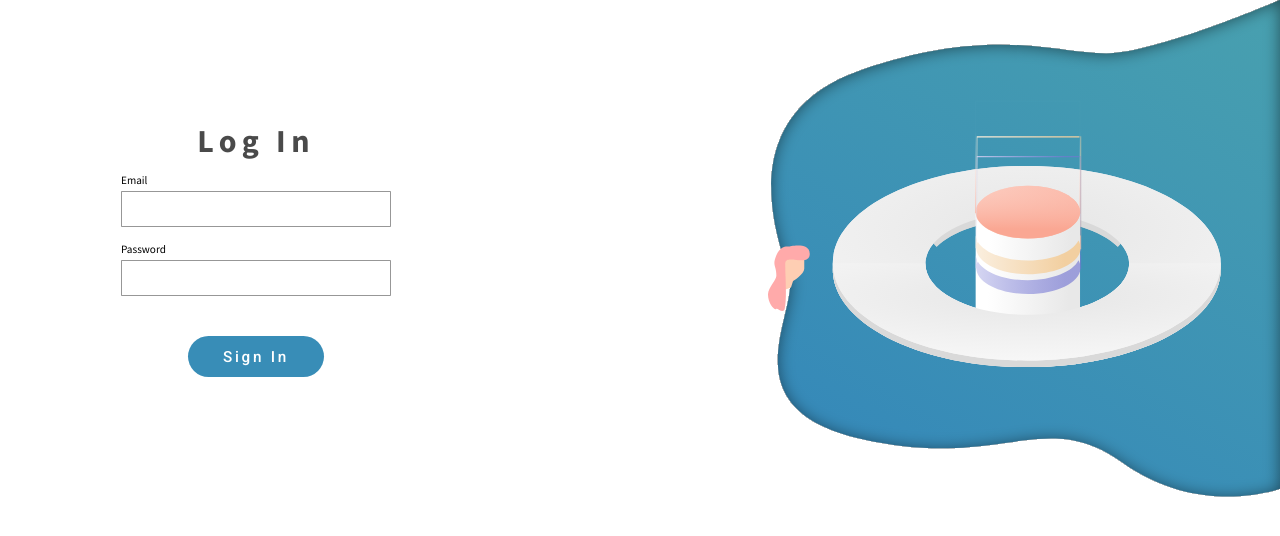
After one commit to grahamhoyes/makeuoft-site-2.0, a Flask app: page /auth/login in a window 1280 px wide. The commit adds this page. Shown: the top 536 px of the page. Run offline with Flask 2, Linux system fonts and the light colour scheme.

Commit message:
Added user login functionality and migrated db to that

```diff
--- /dev/null
+++ b/application/auth/controllers.py
@@ -0,0 +1,55 @@
+from flask import request, render_template, flash, session, redirect, url_for, jsonify, make_response
+from application.db_models import *
+from application.auth.forms import RegistrationForm, LoginForm # import the SearchForm, SelectTableForm, ChooseColumnsForm classes from forms.py
+
+# Import the admin Blueprint from admin/__init__.py
+from application.auth import auth
+from application import db
+from sqlalchemy.sql import func
+from sqlalchemy.orm import load_only
+import json
+from flask_login import current_user, login_user, logout_user, login_required
+from werkzeug.urls import url_parse
+
+@auth.route('/login', methods=['GET', 'POST'])
+def login():
+    if(current_user.is_authenticated):
+        return redirect(url_for('home.index'))
+    form = LoginForm()
+    if(form.validate_on_submit()):
+        user = Users.query.filter_by(email=form.email.data).first()
+
+        if(user is None or not user.check_password(form.password.data)):
+            flash('Invalid username or password')
+            return redirect(url_for('auth.login'))
+
+        login_user(user, remember=form.remember_me.data)
+        next_page = request.args.get('next')
+
+        if(not next_page or url_parse(next_page).netloc != ''):
+            next_page = url_for('home.index')
+
+        return redirect(next_page)
+
+    return render_template('auth/login.html', form=form)
+
+@auth.route('/logout')
+def logout():
+    logout_user()
+    return redirect(url_for('home.index'))
+
+
+@auth.route('/register', methods=['GET', 'POST'])
+def register():
+    if(current_user.is_authenticated):
+        return redirect(url_for('home.index'))
+    form = RegistrationForm()
+    if(form.validate_on_submit()):
+        print("Submission successful")
+        user = Users(first_name=form.first_name.data, last_name=form.last_name.data, email=form.email.data)
+        user.set_password(form.password.data)
+        db.session.add(user)
+        db.session.commit()
+        flash('Congratulations, you have successfully registered!')
+        return redirect(url_for('auth.login'))
+    return render_template('auth/register.html', form=form)
--- /dev/null
+++ b/application/auth/forms.py
@@ -0,0 +1,28 @@
+from flask_wtf import FlaskForm
+from wtforms import StringField, PasswordField, SubmitField, BooleanField
+from wtforms.widgets import ListWidget, CheckboxInput
+from wtforms.validators import ValidationError, DataRequired, Email, EqualTo
+from application.db_models import Users
+
+class LoginForm(FlaskForm):
+    email = StringField('E-Mail', validators=[DataRequired()])
+    password = PasswordField('Password', validators=[DataRequired()])
+    #remember_me = BooleanField('Remember Me')
+    submit = SubmitField('Sign In')
+
+class RegistrationForm(FlaskForm):
+    """
+    Registration that allows customers to register with their first name,
+    last name, email and a password
+    """
+    first_name = StringField("First Name", validators=[DataRequired()])
+    last_name = StringField("First Name", validators=[DataRequired()])
+    email = StringField("Email", validators=[DataRequired(), Email()])
+    password = PasswordField("Password", validators=[DataRequired()])
+    password2 = PasswordField("Repeat Password", validators=[DataRequired(), EqualTo('password', message='Passwords must match.')])
+    submit = SubmitField('Register')
+
+    def validate_email(self, email):
+        search_email = Users.query.filter_by(email=email.data).first()
+        if(search_email is not None):
+            raise ValidationError('Please use a different email address.')
--- a/application/static/styles/css/styles.css
+++ b/application/static/styles/css/styles.css
@@ -715,3 +715,89 @@ button.radius, .button.radius {
     margin-bottom: 15px;
   }
 }
+
+
+/* START OF LOGIN PAGE FORM */
+* {
+    padding: 0;
+    margin: 0;
+    box-sizing: border-box;
+}
+
+
+.login-form-div {
+    display: flex;
+    justify-content: space-between;
+    width: 100%;
+    align-items: center;
+}
+
+.login-form {
+    width: 40vw;
+    display: flex;
+    flex-direction: column;
+    align-items: center;
+}
+
+.login-form h1 {
+    font-family: Source Sans Pro;
+    font-weight: bold;
+    font-size: 32px;
+    line-height: 40px;
+    text-align: center;
+    letter-spacing: 5.4px;
+    color: #4A4A4A;
+    margin-bottom: 12px;
+}
+
+.input-div {
+    max-width: 270px;
+    width: 90%;
+    margin-bottom: 15px;
+    display: flex;
+    flex-direction: column;
+}
+.login-form label {
+    font-family: Source Sans Pro;
+    font-size: 11.2px;
+    /* line-height: 14px; */
+    color: #000000;
+    margin-bottom: 4px;
+}
+
+.login-form input {
+    border: 0.8px solid #979797;
+    box-sizing: border-box;
+    border-radius: 0.8px;
+    width: 100%;
+    padding: 10px 10px;
+    font-size: 12px;
+    outline: none;
+}
+
+.MiddleCircles {
+    width: 40vw;
+}
+
+.submit-btn {
+    width: 136px;
+    height: 41px;
+    font-family: Roboto;
+    font-weight: 500;
+    font-size: 15.3px;
+    line-height: 18px;
+    text-align: center;
+    letter-spacing: 2.7px;
+    color: #FFFFFF;
+    background-color: #388DB7;
+    border-radius: 20.7px;
+    border: none;
+    margin-top: 25px;
+}
+.form-container {
+    display: flex;
+    flex-direction: column;
+    align-items: center;
+}
+
+/* END OF LOGIN PAGE FORM */
--- /dev/null
+++ b/application/templates/auth/login.html
@@ -0,0 +1,40 @@
+<!DOCTYPE html>
+<html lang="en">
+<head>
+    <meta charset="UTF-8">
+    <meta name="viewport" content="width=device-width, initial-scale=1.0">
+    <meta http-equiv="X-UA-Compatible" content="ie=edge">
+
+    <link rel="stylesheet" type="text/css" href="{{ url_for('static', filename='styles/css/styles.css') }}" />
+    <!-- Google Fonts -->
+    <link href="https://fonts.googleapis.com/css?family=Roboto:400,400i,500,700,900|Source+Sans+Pro:400,400i,600,700,900&display=swap" rel="stylesheet">
+
+
+    <title>User Login</title>
+</head>
+<body>
+    <div class="login-form-div">
+        <div class="form-container">
+            <form class="login-form" id="login-form" method="POST" novalidate>
+                    {{ form.hidden_tag() }}
+                    <h1>Log In</h1>
+                    <div class="input-div">
+                        <label for="email">Email</label>
+                        {{ form.email(type="email", id="email") }}
+                        <!--input type="text" name="email" id="email"-->
+                    </div>
+
+                    <div class="input-div">
+                        <label for="email">Password</label>
+                        {{ form.password(type="password", id="password") }}
+                        <!--input type="text" name="password" id="password"-->
+                    </div>
+                    <button type="submit" form="login-form" class="submit-btn">Sign In</button>
+            </form>
+        </div>
+
+        <img src="{{ url_for('static', filename='img/MiddleCircles.svg') }}" class="MiddleCircles">
+    </div>
+
+</body>
+</html>
--- a/main.py
+++ b/main.py
@@ -8,4 +8,4 @@ flask_app = create_app()
 #cli.register(flask_app)
 
 if __name__ == "__main__":
-    flask_app.run(host='127.0.0.1', port=8080)
+    flask_app.run(host='127.0.0.1', port=80)
```
Also changed, not shown: application/__init__.py (+13 -0 lines), application/auth/__init__.py (added, +7 -0 lines), application/db_models.py (+35 -0 lines), migrations/versions/b8ea5194d9c6_.py (added, +43 -0 lines), app.db, application/templates/auth/register.html (added).
